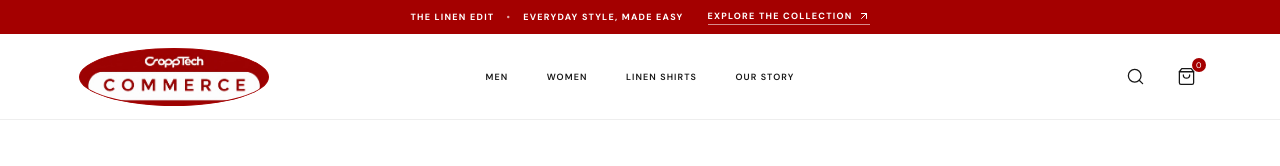
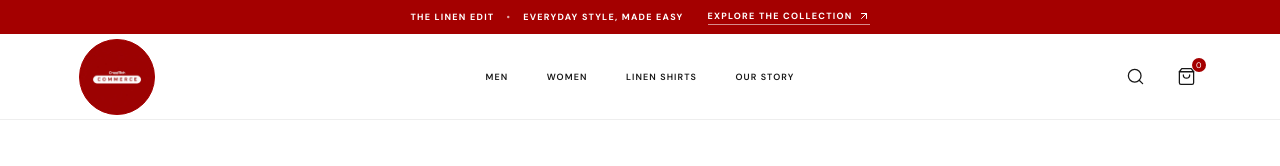
Before and after one commit to JACTech001/cropptech-commerce, a Next.js app: page / in a window 1280 px wide. Shown: the top 166 px of the page. Built offline with nearby package versions, Linux system fonts and the light colour scheme; a web font is replaced by a local one.

Commit message:
Make CroppTech text logo a true circle and refine linen-first styling

```diff
--- a/app/globals.css
+++ b/app/globals.css
@@ -412,3 +412,31 @@ h1, h2, h3, p { margin-top: 0; }
   .c-footer .footer-bottom { flex-direction:column; align-items:flex-start; gap:16px; }
   .c-footer .footer-bottom div { flex-wrap:wrap; gap:15px; }
 }
+
+/* Final refinements: linen-first storefront and true circular brand mark */
+.brand-wordmark, .footer-brand-wordmark, .shop-brand-wordmark {
+  width: 76px !important;
+  height: 76px !important;
+  min-width: 76px;
+  border-radius: 50% !important;
+  overflow: hidden;
+  flex: 0 0 76px;
+}
+.brand-logo-image {
+  object-fit: cover !important;
+  object-position: center !important;
+  transform: none !important;
+}
+.c-header .brand-wordmark { width: 76px !important; height: 76px !important; }
+.c-hero h1 { max-width: 620px; }
+.c-hero-photo {
+  background-image: url('https://images.unsplash.com/photo-1598033129183-c4f50c736f10?auto=format&fit=crop&w=1500&q=90');
+  background-position: center 32%;
+}
+.c-linen-image {
+  background-image: url('https://images.unsplash.com/photo-1598033129183-c4f50c736f10?auto=format&fit=crop&w=1400&q=85');
+}
+@media (max-width:640px) {
+  .c-header .brand-wordmark { width: 58px !important; height: 58px !important; min-width:58px; flex-basis:58px; }
+  .footer-brand-wordmark, .shop-brand-wordmark { width: 64px !important; height:64px !important; min-width:64px; flex-basis:64px; }
+}
```
